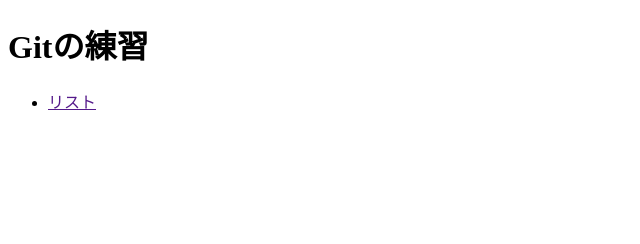
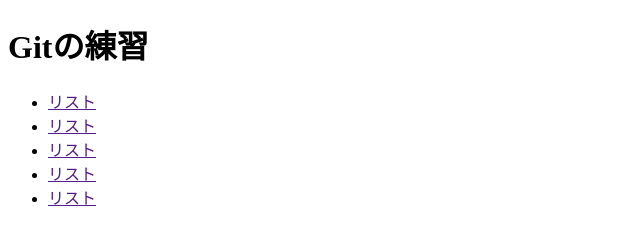
Before and after one commit to 29alegria/zp-git-test, a plain HTML site: page index.html in a window 1280 px wide. Shown: the whole page, without its empty margins (0-640 px from the left). Drawn offline with Linux system fonts and the light colour scheme.

Commit message:
navを4つ追加

```diff
--- a/index.html
+++ b/index.html
@@ -13,6 +13,18 @@
         <li class="header-nav-item">
           <a href="" class="header-nav-link">リスト</a>
         </li>
+        <li class="header-nav-item">
+          <a href="" class="header-nav-link">リスト</a>
+        </li>
+        <li class="header-nav-item">
+          <a href="" class="header-nav-link">リスト</a>
+        </li>
+        <li class="header-nav-item">
+          <a href="" class="header-nav-link">リスト</a>
+        </li>
+        <li class="header-nav-item">
+          <a href="" class="header-nav-link">リスト</a>
+        </li>
       </ul>
     </nav>
   </header>
```
